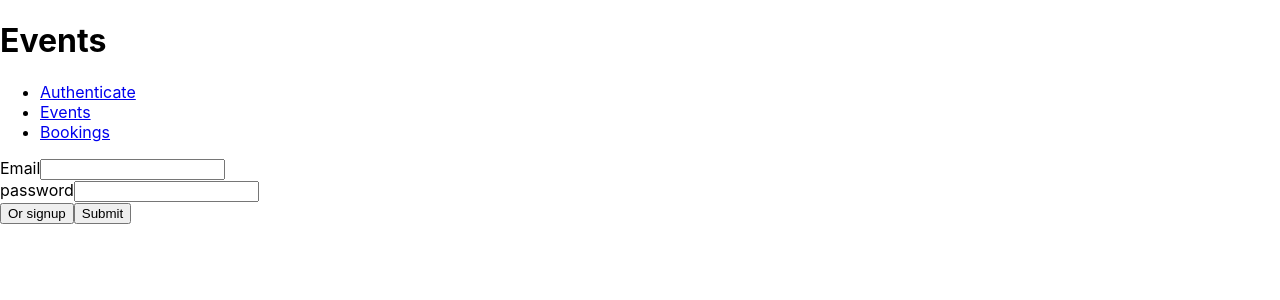
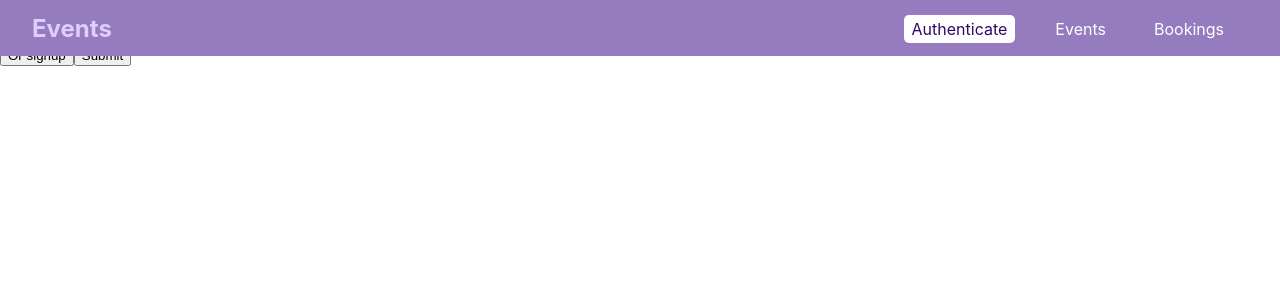
Before and after one commit to BrianLucy/Event-Planner, a React (Create React App) app in the folder frontend/events-app/: page /auth in a window 1280 px wide. Shown: the top 300 px of the page. Built offline with nearby package versions, Linux system fonts and the light colour scheme.

Commit message:
MainNav CSS

```diff
--- /dev/null
+++ b/frontend/events-app/src/components/Navigation/MainNavigation.css
@@ -0,0 +1,53 @@
+.main-navigation {
+    position: fixed;
+    left: 0;
+    top: 0;
+    width: 100%;
+    height: 3.5rem;
+    background: #957cbf;
+    padding: 0 2rem;
+    display: flex;
+    align-items: center;
+    justify-content: space-between;
+    box-sizing: border-box;
+  }
+  .main-navigation__logo h1 {
+    margin: 0;
+    font-size: 1.5rem;
+    color: #dfcefc;
+  }
+  .main-navigation__items {
+    margin-left: 1.5rem;
+  }
+  .main-navigation__items ul {
+    display: flex;
+    list-style: none;
+    padding: 0;
+    margin: 0;
+    align-items: center;
+  }
+  .main-navigation__items li {
+    margin: 0 1rem;
+  }
+  .main-navigation__items a,
+  .main-navigation__items button {
+    text-decoration: none;
+    color: white;
+    padding: 0.25rem 0.5rem;
+    border: none;
+    font: inherit;
+    background: transparent;
+    cursor: pointer;
+    vertical-align: middle;
+    margin: 0;
+  }
+
+  .main-navigation__items a:hover,
+  .main-navigation__items a:active,
+  .main-navigation__items a.active,
+  .main-navigation__items button:hover,
+  .main-navigation__items button:active {
+    background: #ffffff;
+    color: #2e0b66;
+    border-radius: 5px;
+  }
--- a/frontend/events-app/src/components/Navigation/MainNavigation.js
+++ b/frontend/events-app/src/components/Navigation/MainNavigation.js
@@ -1,6 +1,6 @@
 import React from "react";
+import "./MainNavigation.css";
 import { NavLink } from "react-router-dom";
-
 
 const mainNavigation = (props) => (
   <header className="main-navigation">
@@ -8,7 +8,7 @@ const mainNavigation = (props) => (
       <h1>Events</h1>
     </div>
     <nav className="main-navigation__items">
-      <ul>
+      <ul class="nav-bar">
         <li>
           <NavLink to="/auth">Authenticate</NavLink>
         </li>
```
